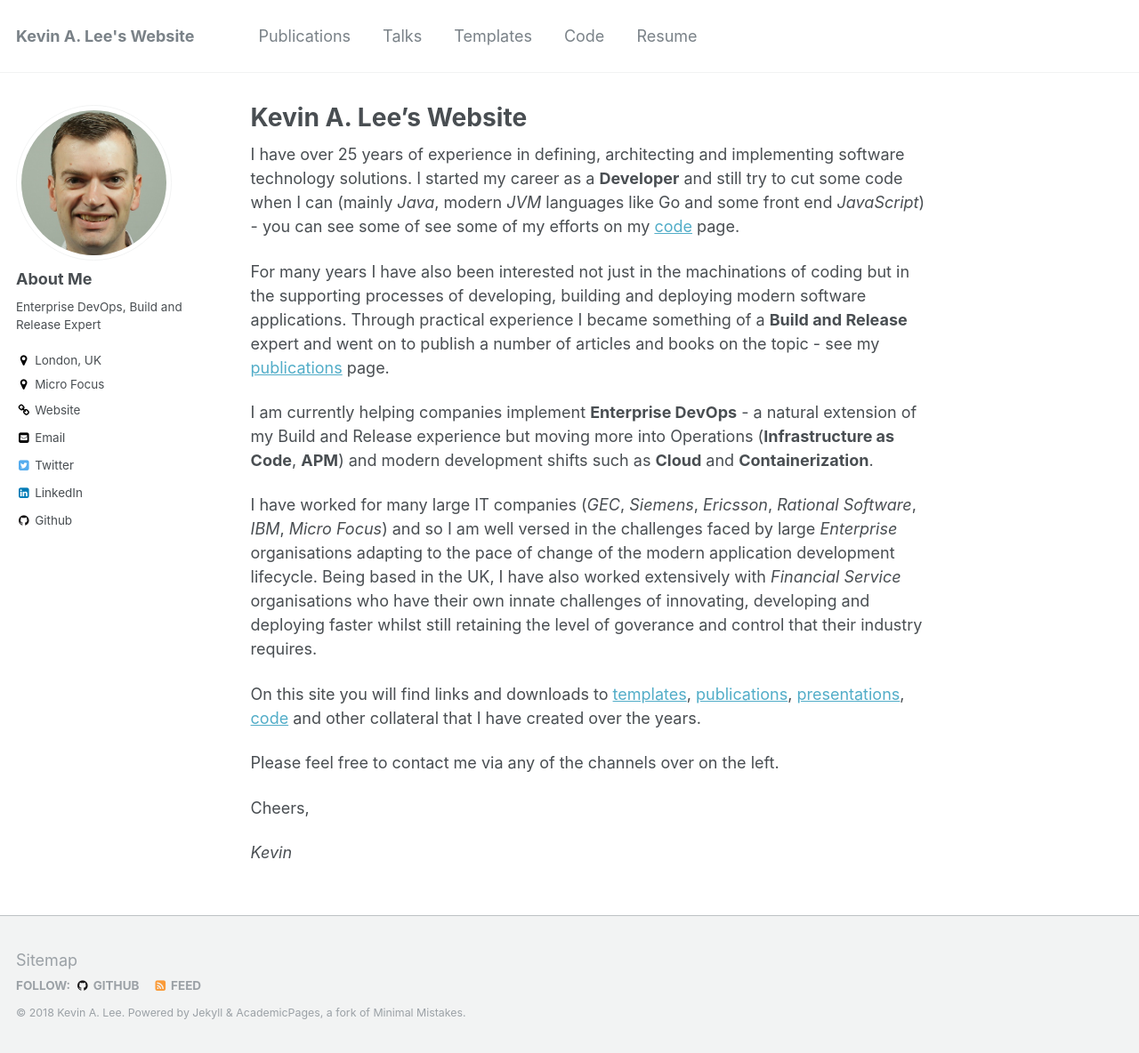
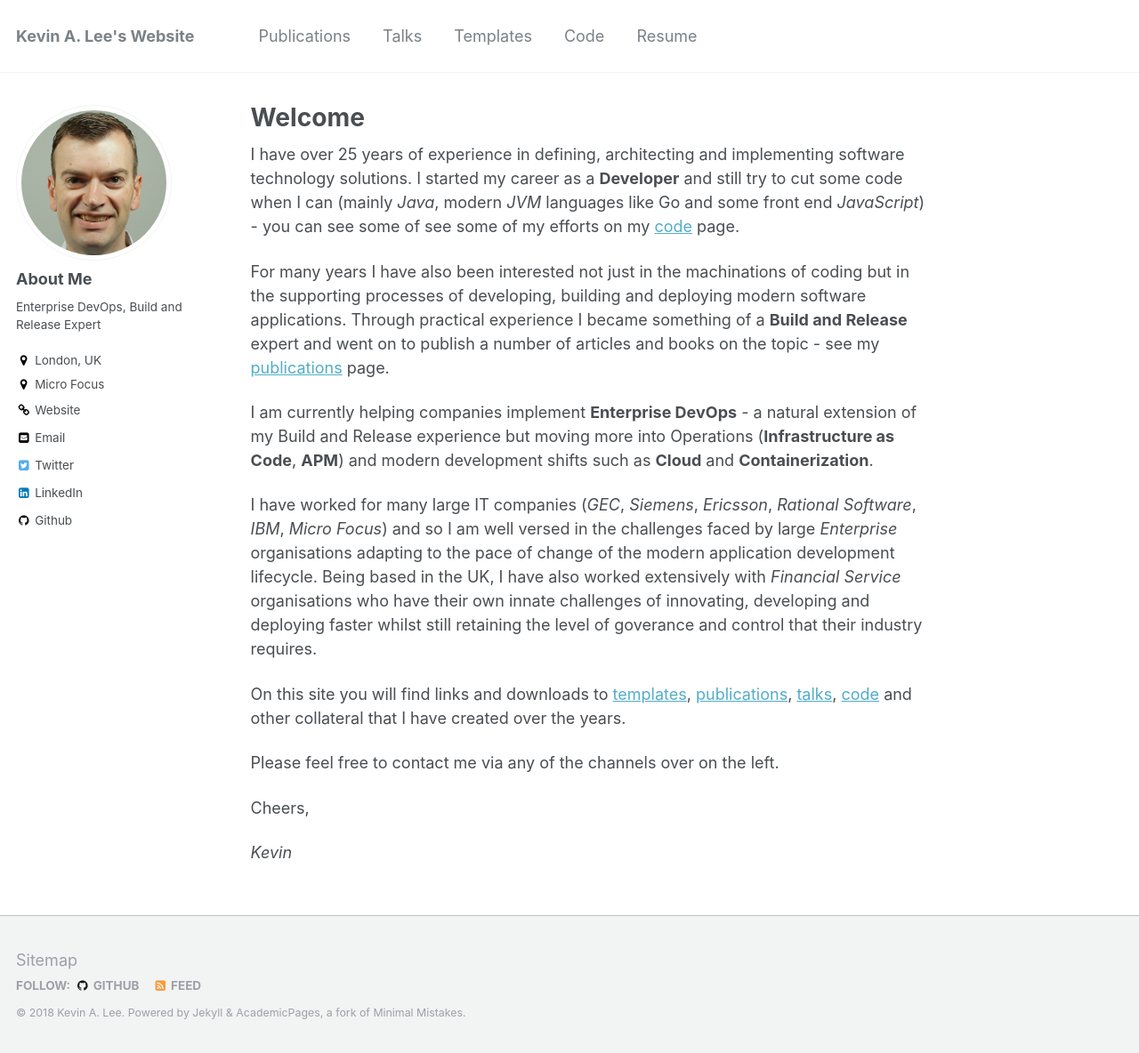
Before and after one commit to kadraman/akevinlee.github.io, a Jekyll site: the page built from _pages/about.md, in a window 1280 px wide and 1184 px high. Shown: the whole window at 89% size. Built offline with Jekyll 4.4.1, drawn with Linux system fonts in a browser that asks for light colours.

```diff
--- a/_pages/about.md
+++ b/_pages/about.md
@@ -1,6 +1,6 @@
 ---
 permalink: /
-title: "Kevin A. Lee's Website"
+title: "Welcome"
 excerpt: "About me"
 author_profile: true
 redirect_from:
@@ -24,7 +24,7 @@
 I have also worked extensively with _Financial Service_ organisations who have their own innate challenges of innovating, developing and deploying
 faster whilst still retaining the level of goverance and control that their industry requires.
 
-On this site you will find links and downloads to [templates](/templates), [publications](/publications), [presentations](/presentations), [code](/code)
+On this site you will find links and downloads to [templates](/templates), [publications](/publications), [talks](/talks), [code](/code)
 and other collateral that I have created over the years.
 
 Please feel free to contact me via any of the channels over on the left.
```
Also changed, not shown: _pages/talks.md (renamed from _pages/presentations.md, +2 -2 lines).
